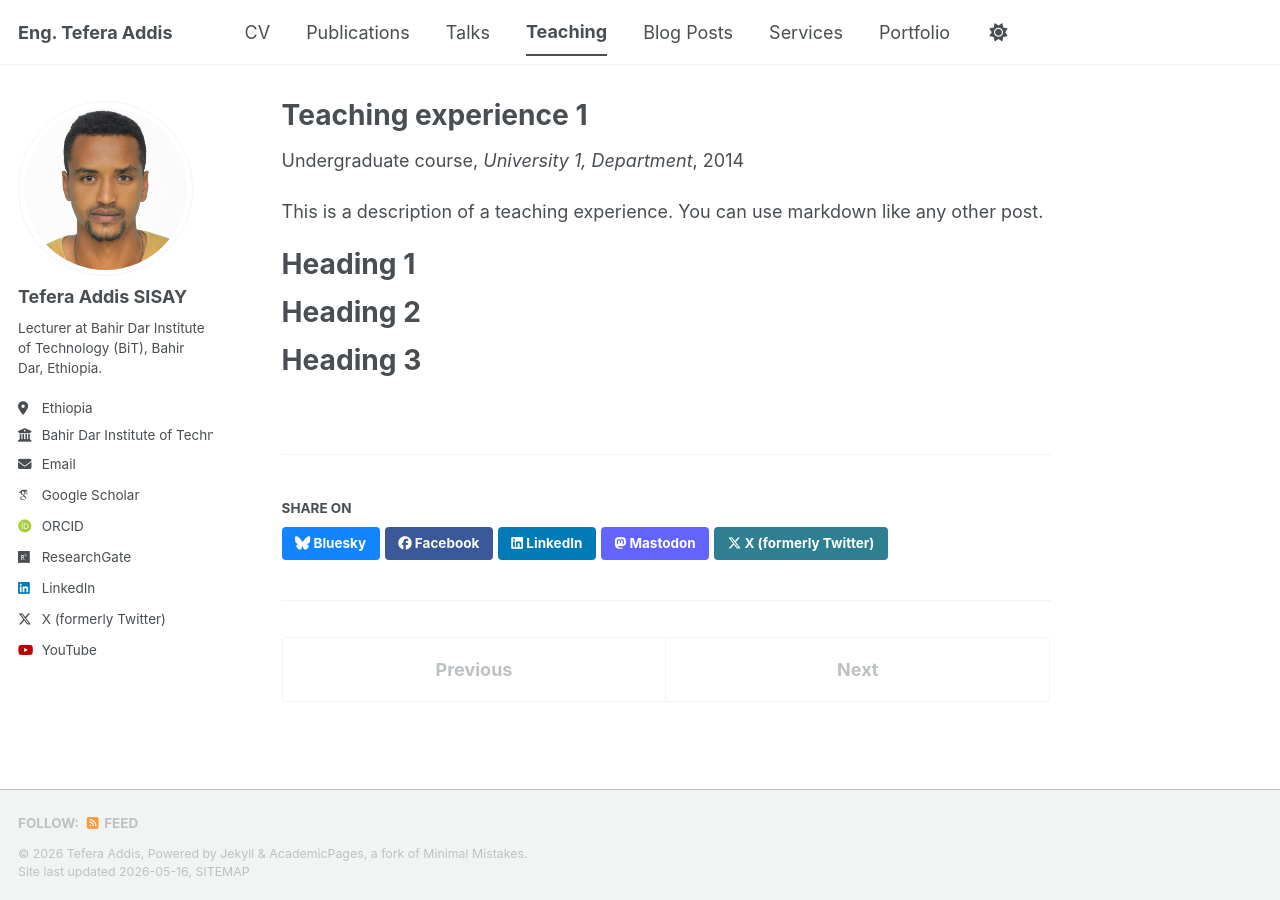
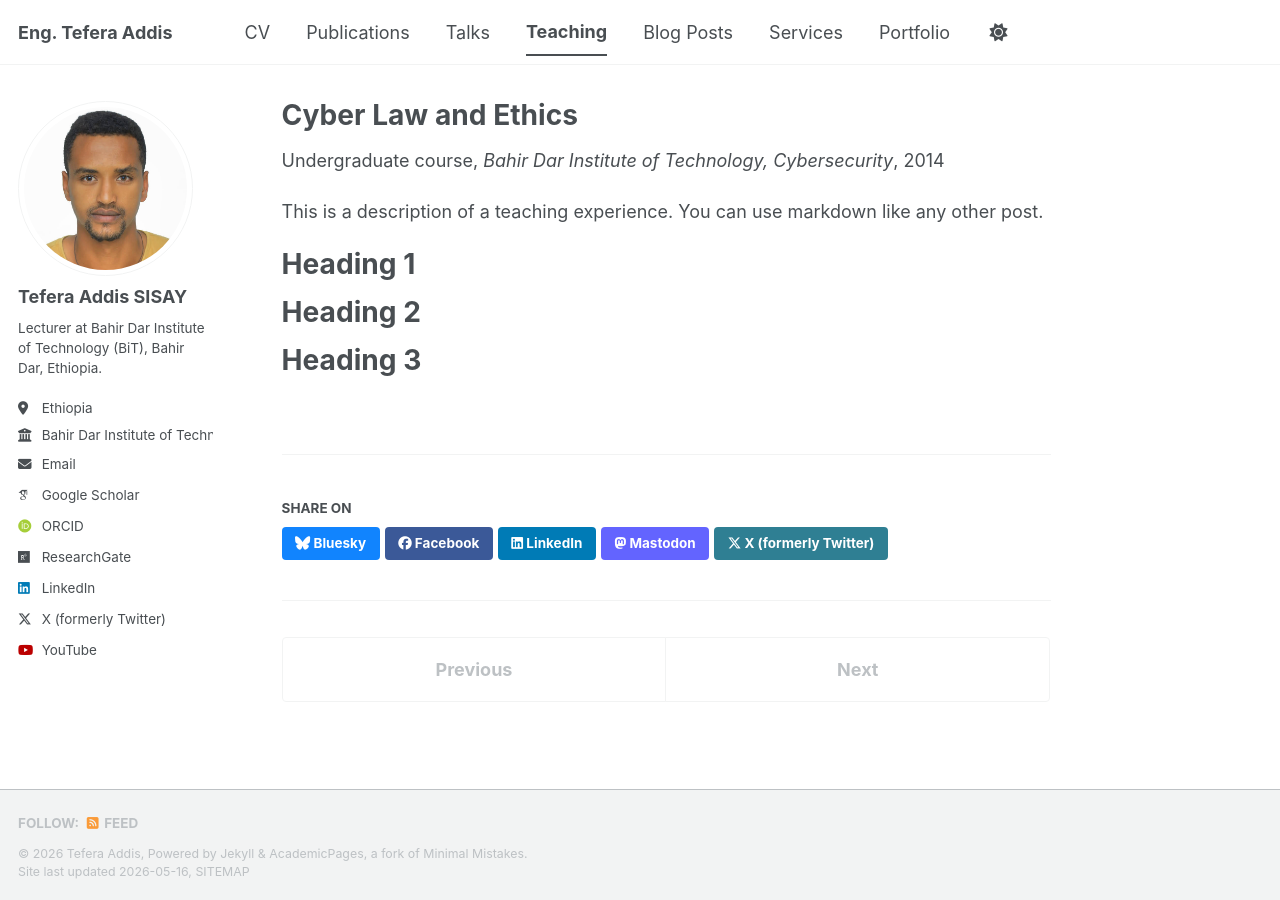
Before and after one commit to tefera-addis-sisay/tefera-addis-sisay.github.io, a Jekyll site: the page built from _teaching/2014-spring-teaching-1.md, in a window 1280 px wide. Built offline with Jekyll 4.4.1, drawn with Linux system fonts in a browser that asks for light colours; some web fonts are replaced; a script bundle is joined from its source files by our own code; library files that are not in the unit come from our copies.

Commit message:
Update teaching experience details for Cyber Law course

```diff
--- a/_teaching/2014-spring-teaching-1.md
+++ b/_teaching/2014-spring-teaching-1.md
@@ -1,11 +1,11 @@
 ---
-title: "Teaching experience 1"
+title: "Cyber Law and Ethics"
 collection: teaching
 type: "Undergraduate course"
 permalink: /teaching/2014-spring-teaching-1
-venue: "University 1, Department"
+venue: "Bahir Dar Institute of Technology, Cybersecurity"
 date: 2014-01-01
-location: "City, Country"
+location: "Bahir Dar, Ethiopia"
 ---
 
 This is a description of a teaching experience. You can use markdown like any other post.
```
